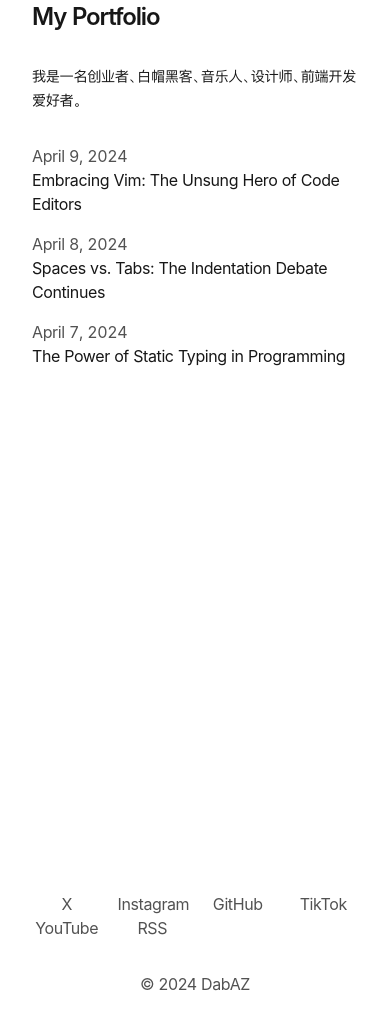
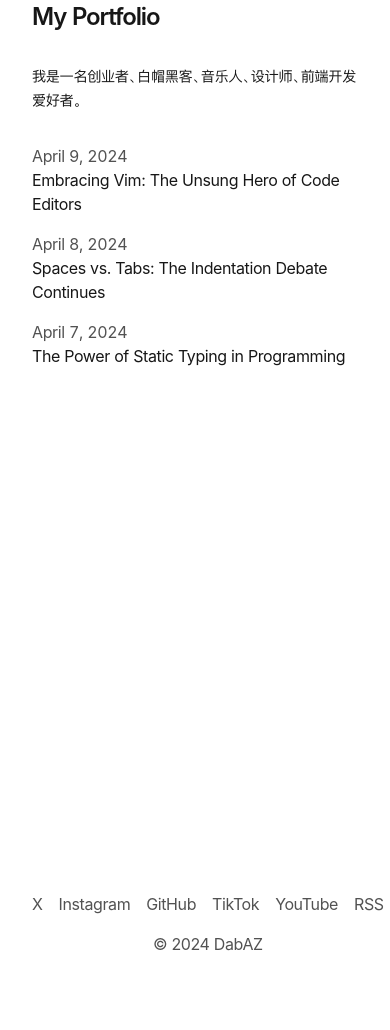
Before and after one commit to dabaz-official/dabaz.me, a Next.js app: page / in a window 390 px wide. Shown: the top 1030 px of the page. After the commit the page ends 988 px from the top, so only its background shows below. Built offline with nearby package versions, Linux system fonts and the light colour scheme.

Commit message:
Update footer.tsx

```diff
--- a/app/components/layout/footer.tsx
+++ b/app/components/layout/footer.tsx
@@ -27,7 +27,7 @@ export default function Footer() {
 
   return (
     <footer className="mt-12 text-center mx-auto">
-      <div className="justify-center tracking-tight grid grid-cols-4 sm:flex gap-x-4">
+      <div className="justify-center tracking-tight flex gap-x-4">
         {links.map((link) => (
           <a
             key={link.name}
@@ -40,7 +40,7 @@ export default function Footer() {
           </a>
         ))}
       </div>
-      <p className="my-8 text-neutral-600">
+      <p className="mt-4 sm:mt-8 text-neutral-600">
         © {new Date().getFullYear()} DabAZ
       </p>
     </footer>
```
